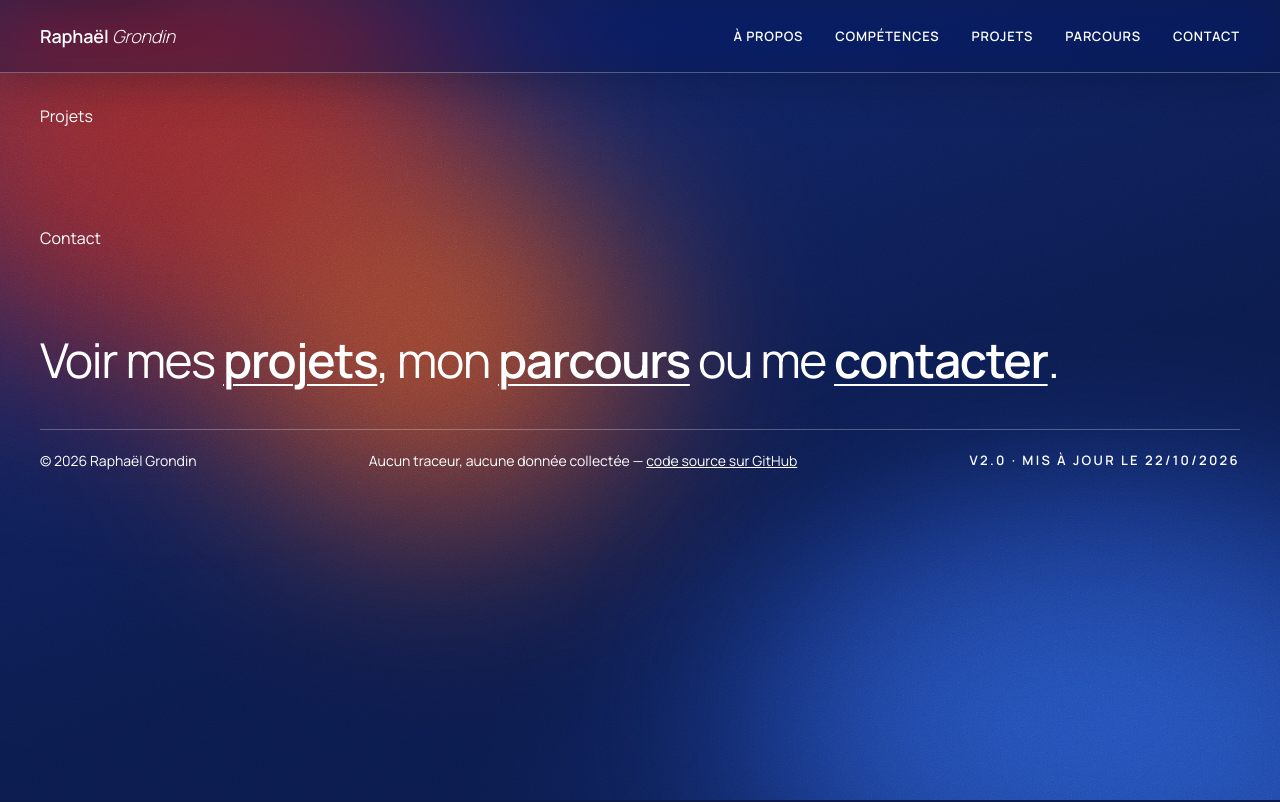
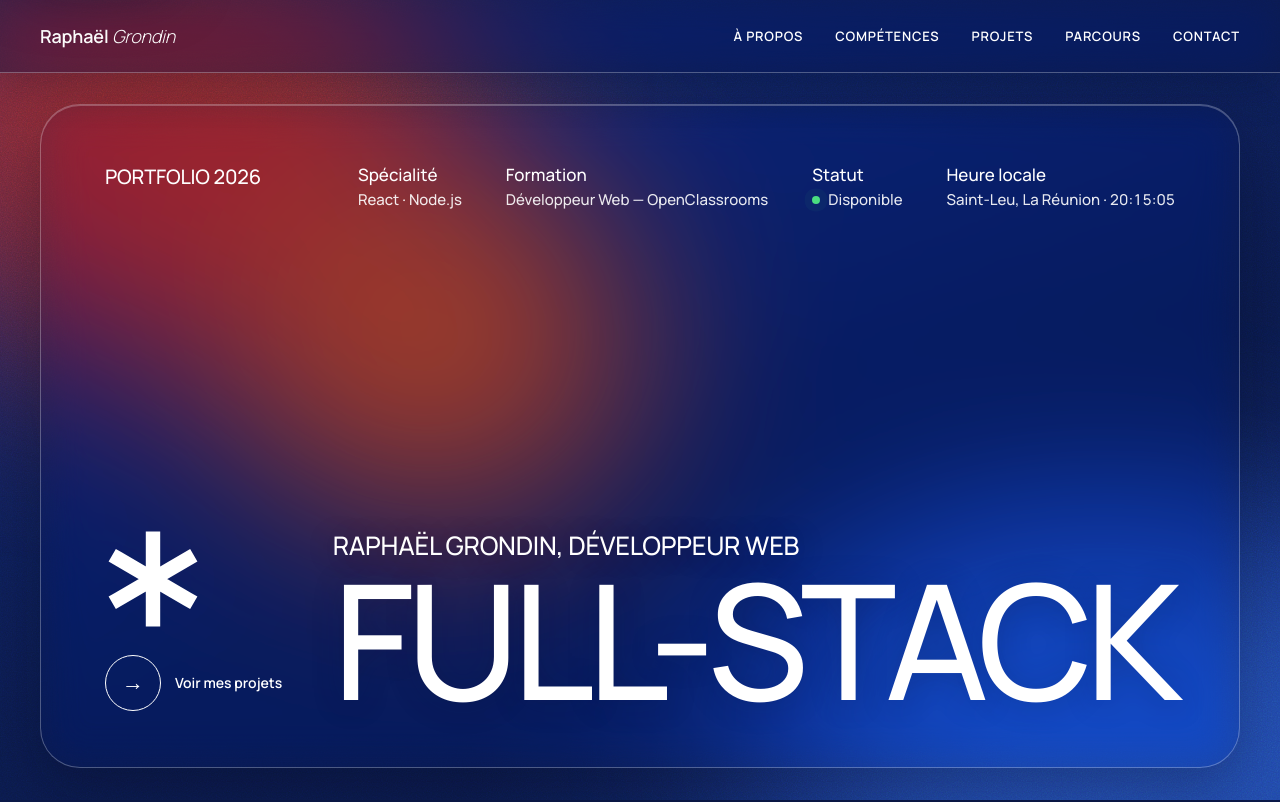
Before and after one commit to grdRaphael/portfolio_grd_raphael, a React (Vite) app: page / in a window 1280 px wide. Shown: the top 802 px of the page. Built offline with nearby package versions, Linux system fonts and the light colour scheme.

Commit message:
Add hero section with live clock

```diff
--- /dev/null
+++ b/src/components/Clock/Clock.tsx
@@ -0,0 +1,25 @@
+import { useEffect, useState } from "react"
+
+// Heure locale en direct (idée vue chez Isaac Fayemi et Ev Astapov).
+const TIME_ZONE = "Indian/Reunion"
+
+const formatter = new Intl.DateTimeFormat("fr-FR", {
+    timeZone: TIME_ZONE,
+    hour: "2-digit",
+    minute: "2-digit",
+    second: "2-digit",
+})
+
+const Clock = () => {
+    const [now, setNow] = useState(new Date())
+
+    useEffect(() => {
+        const timer = setInterval(() => setNow(new Date()), 1000)
+        // Nettoyage : on arrête le minuteur quand le composant disparaît
+        return () => clearInterval(timer)
+    }, [])
+
+    return <time dateTime={now.toISOString()}>{formatter.format(now)}</time>
+}
+
+export default Clock
--- /dev/null
+++ b/src/components/Hero/Hero.scss
@@ -0,0 +1,169 @@
+@use '../../styles/variables' as *;
+@use '../../styles/mixins' as *;
+
+.hero {
+    @include glass($border-radius--l);
+    min-height: calc(100dvh - #{$header-height} - 64px);
+    padding: 56px 64px;
+    display: flex;
+    flex-direction: column;
+    justify-content: space-between;
+    gap: 48px;
+
+    @include mobile {
+        min-height: auto;
+        padding: 32px 24px;
+        border-radius: $border-radius;
+    }
+}
+
+.hero_top {
+    display: flex;
+    justify-content: space-between;
+    gap: 32px;
+    flex-wrap: wrap;
+}
+
+.hero_label {
+    font-size: 20px;
+    font-weight: 500;
+    text-transform: uppercase;
+    letter-spacing: -0.01em;
+}
+
+.hero_infos {
+    display: flex;
+    gap: 44px;
+    flex-wrap: wrap;
+
+    dt {
+        font-size: 17px;
+        font-weight: 500;
+    }
+
+    dd {
+        font-size: 15px;
+        font-weight: 500;
+        color: $text-color--soft;
+    }
+
+    // Chiffres de même largeur : l'horloge ne « tremble » pas à chaque seconde
+    time {
+        font-variant-numeric: tabular-nums;
+    }
+
+    @include mobile {
+        gap: 20px;
+    }
+}
+
+// Point vert de disponibilité (idée vue chez Gaël Manzola et Joseph).
+// Le mot « Disponible » reste écrit : la couleur seule ne suffit pas à transmettre l'information.
+.hero_status {
+    display: flex;
+    align-items: center;
+    gap: 8px;
+
+    &::before {
+        content: "";
+        width: 8px;
+        height: 8px;
+        border-radius: 50%;
+        background: $status-green;
+        animation: pulse 2s ease-out infinite;
+
+        @media (prefers-reduced-motion: reduce) {
+            animation: none;
+        }
+    }
+}
+
+@keyframes pulse {
+    0% {
+        box-shadow: 0 0 0 0 rgba($status-green, 0.6);
+    }
+
+    100% {
+        box-shadow: 0 0 0 8px rgba($status-green, 0);
+    }
+}
+
+.hero_bottom {
+    display: flex;
+    justify-content: space-between;
+    align-items: flex-end;
+    gap: 32px;
+
+    @include mobile {
+        flex-direction: column-reverse;
+        align-items: flex-start;
+    }
+}
+
+.hero_side {
+    display: flex;
+    flex-direction: column;
+    gap: 28px;
+}
+
+.hero_star {
+    width: 96px;
+    height: 96px;
+    stroke: $text-color;
+    stroke-width: 15;
+    stroke-linecap: square;
+    fill: none;
+
+    @include mobile {
+        width: 56px;
+        height: 56px;
+    }
+}
+
+.hero_cta {
+    display: flex;
+    align-items: center;
+    gap: 14px;
+    font-size: 14px;
+    font-weight: 600;
+
+    &:hover .hero_cta_circle {
+        background-color: $text-color;
+        color: $blue-deep;
+    }
+}
+
+.hero_cta_circle {
+    display: grid;
+    place-items: center;
+    width: 56px;
+    height: 56px;
+    flex-shrink: 0;
+    border: 1.5px solid $text-color;
+    border-radius: 50%;
+    font-size: 22px;
+    transition: background-color .3s ease, color .3s ease;
+}
+
+.hero_title {
+    display: flex;
+    flex-direction: column;
+    font-weight: 400;
+    text-shadow: 0 2px 30px rgba(10, 18, 60, 0.25);
+}
+
+.hero_kicker {
+    font-size: clamp(16px, 2vw, 26px);
+    font-weight: 500;
+    text-transform: uppercase;
+    letter-spacing: -0.01em;
+}
+
+.hero_big {
+    font-size: clamp(40px, 12.5vw, 168px);
+    white-space: nowrap;
+    font-weight: 500;
+    line-height: 0.9;
+    letter-spacing: -0.05em;
+    text-transform: uppercase;
+}
--- /dev/null
+++ b/src/components/Hero/Hero.tsx
@@ -0,0 +1,50 @@
+import { Link } from "react-router-dom"
+import Clock from "../Clock/Clock"
+import "./Hero.scss"
+
+const Hero = () => {
+    return (
+        <section className="hero" aria-labelledby="hero-title">
+            <div className="hero_top">
+                <p className="hero_label">Portfolio 2026</p>
+                <dl className="hero_infos">
+                    <div>
+                        <dt>Spécialité</dt>
+                        <dd>React · Node.js</dd>
+                    </div>
+                    <div>
+                        <dt>Formation</dt>
+                        <dd>Développeur Web — OpenClassrooms</dd>
+                    </div>
+                    <div>
+                        <dt>Statut</dt>
+                        <dd className="hero_status">Disponible</dd>
+                    </div>
+                    <div>
+                        <dt>Heure locale</dt>
+                        <dd><span>Saint-Leu, La Réunion</span> · <Clock /></dd>
+                    </div>
+                </dl>
+            </div>
+
+            <div className="hero_bottom">
+                <div className="hero_side">
+                    <svg className="hero_star" viewBox="0 0 100 100" aria-hidden="true">
+                        <path d="M50 8v84M14 29l72 42M14 71l72-42" />
+                    </svg>
+                    <Link to={{ pathname: "/", hash: "#projets" }} className="hero_cta">
+                        <span className="hero_cta_circle" aria-hidden="true">→</span>
+                        Voir mes projets
+                    </Link>
+                </div>
+
+                <h1 id="hero-title" className="hero_title">
+                    <span className="hero_kicker">Raphaël Grondin, développeur web</span>
+                    <span className="hero_big">Full-Stack</span>
+                </h1>
+            </div>
+        </section>
+    )
+}
+
+export default Hero
--- a/src/pages/Home/Home.tsx
+++ b/src/pages/Home/Home.tsx
@@ -1,7 +1,9 @@
+import Hero from "../../components/Hero/Hero"
 
 const Home = () => {
    return (
       <>
+         <Hero/>
          <section id="projets">Projets</section>
          <section id="contact">Contact</section>
       </>
```
